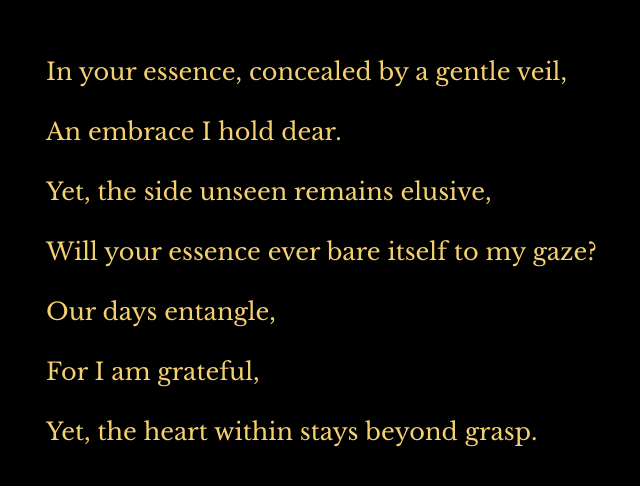
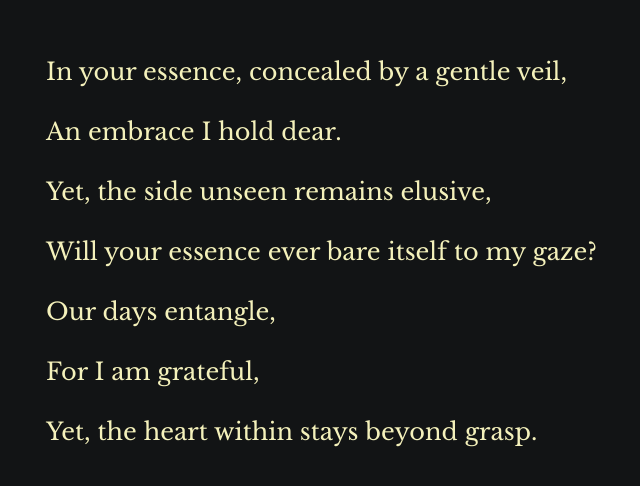
Before and after one commit to maddiesolis/cat-sage-poem, a React (Create React App) app in the folder frontend/: page / in a window 1280 px wide. Shown: the part 136-622 px from the top of the page, without its empty margins (294-934 px from the left). Built offline with nearby package versions, Linux system fonts and the light colour scheme.

Commit message:
colour update

```diff
--- a/frontend/public/index.html
+++ b/frontend/public/index.html
@@ -2,7 +2,7 @@
 <html lang="en">
   <head>
     <meta charset="utf-8" />
-    <link rel="icon" href="%PUBLIC_URL%/favicon.ico" />
+    <link rel="icon" type="image/svg+xml" href="%PUBLIC_URL%/shield-cat-solid.svg" />
     <meta name="viewport" content="width=device-width, initial-scale=1" />
     <meta name="theme-color" content="#000000" />
     <meta
@@ -24,7 +24,7 @@
       work correctly both with client-side routing and a non-root public URL.
       Learn how to configure a non-root public URL by running `npm run build`.
     -->
-    <title>React App</title>
+    <title>Cat Sage Poetry</title>
   </head>
   <body>
     <noscript>You need to enable JavaScript to run this app.</noscript>
--- a/frontend/src/components/Page.tsx
+++ b/frontend/src/components/Page.tsx
@@ -37,7 +37,7 @@ export const Page = () => {
     return (
         <Box
             h='100vh'
-            bg='black'
+            bg='#121415'
             display='flex'
             flexDirection='column'
             alignItems='center'
--- a/frontend/src/components/Slot.tsx
+++ b/frontend/src/components/Slot.tsx
@@ -23,7 +23,7 @@ export const SlotComponent: React.FC<SlotComponentProps> = ({ slot }) => {
     }, [slot.selectedOption]);
 
     return (
-        <Text h='60px' fontSize='x-large' color='#F4D06F'>
+        <Text h='60px' fontSize='x-large' color='#F4F1BB'>
             {slot.constantText} {displayedText}
         </Text>
     );
```
Also changed, not shown: frontend/public/shield-cat-solid.svg (added).
